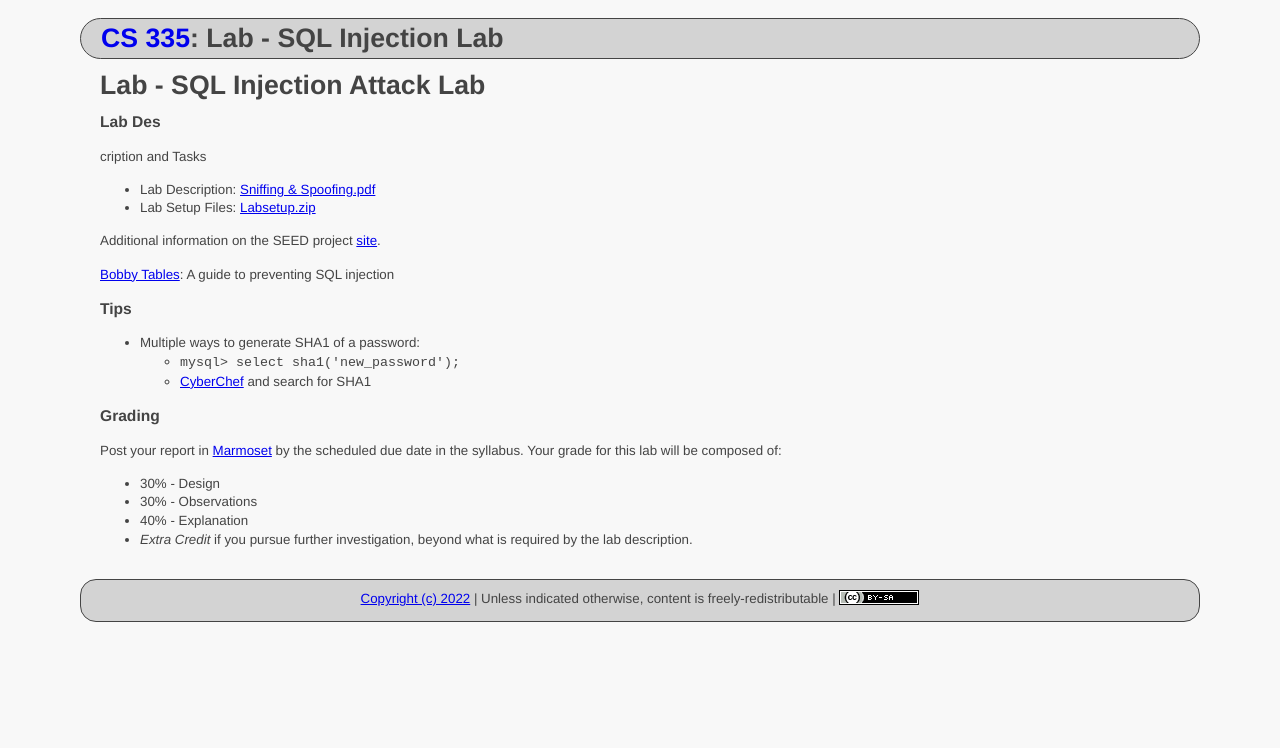
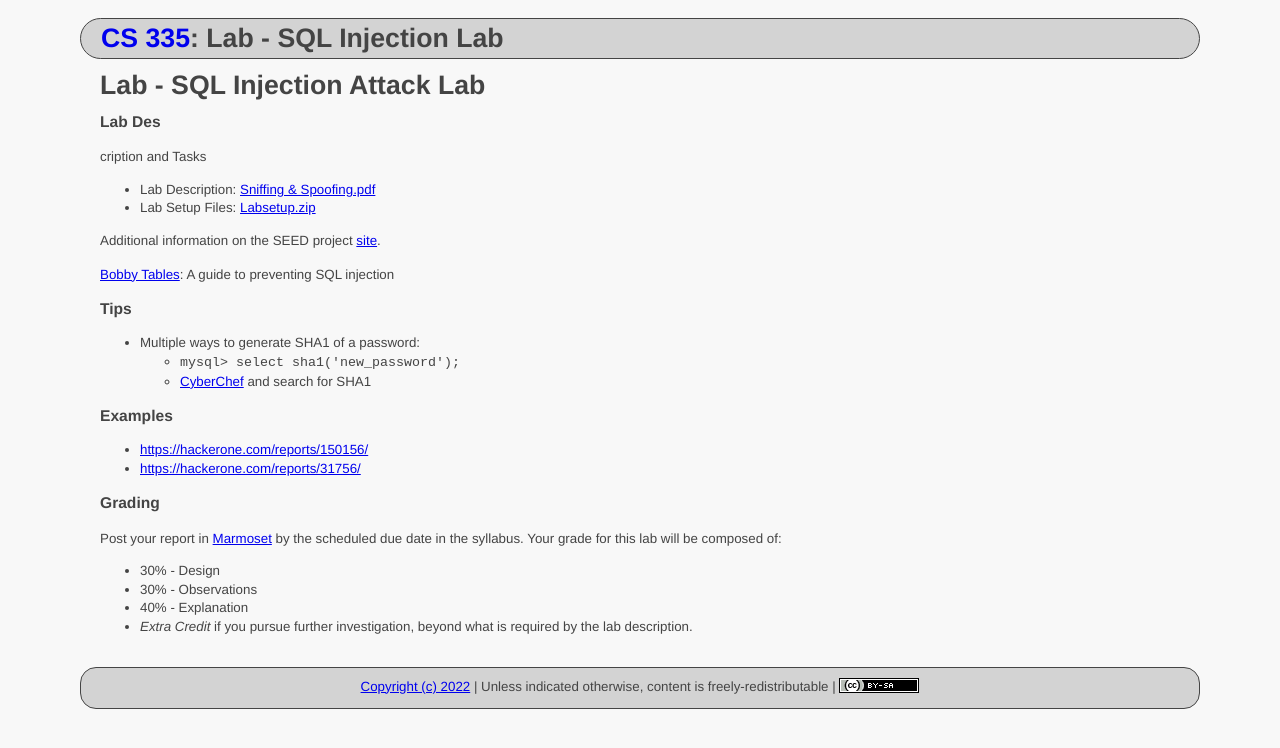
Before and after one commit to ycpcs/cs335-spring2022, a Jekyll site: the page built from labs/sql_attack.md, in a window 1280 px wide. Shown: the top 748 px of the page. Built offline with Jekyll 4.4.1, drawn with Linux system fonts in a browser that asks for light colours.

Commit message:
add examples

````diff
--- a/labs/sql_attack.md
+++ b/labs/sql_attack.md
@@ -22,6 +22,10 @@ Additional information on the SEED project [site](https://seedsecuritylabs.org/L
   - ```mysql> select sha1('new_password');```
   - [CyberChef](https://gchq.github.io/CyberChef/) and search for SHA1
 
+### Examples
+- [https://hackerone.com/reports/150156/](https://hackerone.com/reports/150156/)
+- [https://hackerone.com/reports/31756/](https://hackerone.com/reports/31756/)
+
 ### Grading
 
 Post your report in [Marmoset](https://cs.ycp.edu/marmoset) by the scheduled due date in the syllabus. Your grade for this lab will be composed of:
````
